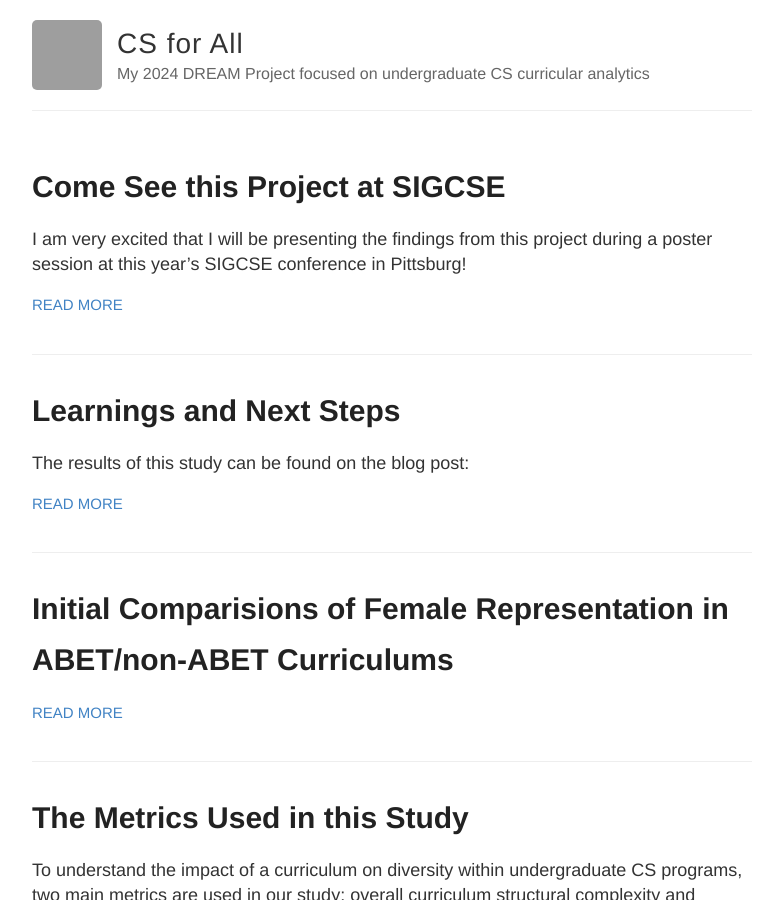
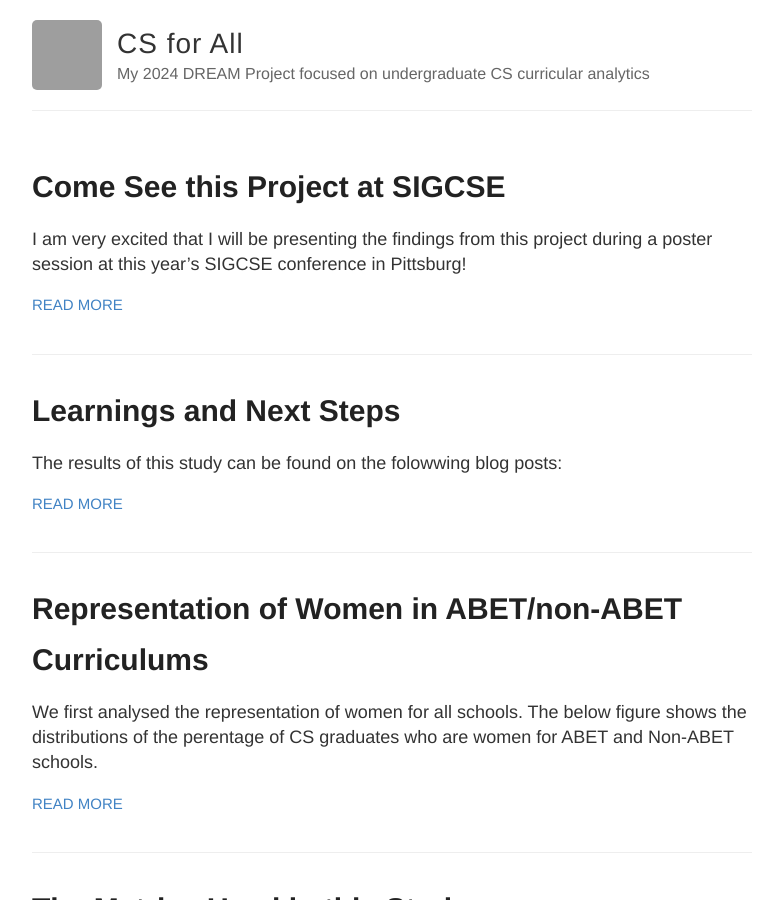
Before and after one commit to scolino/scolino.github.io, a Jekyll site: the page built from blog.html, in a window 1280 px wide and 900 px high. Shown: the whole window, without its empty margins (248-1031 px from the left). Built offline with Jekyll 4.4.1, drawn with Linux system fonts in a browser that asks for light colours; grey boxes are pictures that could not be loaded.

Commit message:
blog updates

```diff
--- a/_posts/2024-08-12-overall-comparisons.md
+++ /dev/null
@@ -1,4 +0,0 @@
----
-layout: post
-title: Initial Comparisions of Female Representation in ABET/non-ABET Curriculums
----
--- /dev/null
+++ b/_posts/2024-08-12-representation-comparisons.md
@@ -0,0 +1,14 @@
+---
+layout: post
+title: Representation of Women in ABET/non-ABET Curriculums
+---
+
+We first analysed the representation of women for all schools. The below figure shows the distributions of the perentage of CS graduates who are women for ABET and Non-ABET schools.
+
+[<img src="{{ site.baseurl }}/images/all_schools_female_representation.png" alt="complexity_map" style="width: 300px;"/>]({{ site.baseurl }}/)
+
+These differences in distributions become even more pronounced when looking at the "top" ABET and non-ABET programs. "Top" schools were determined by sorting the ABET and non-ABET schools based on percent women graduates and then selecting the first 20 schools in each category.  On average, for the "top" programs, 33% of students graduating with a CS major from non-ABET programs were women, whereas for ABET programs, 21% were women.
+
+[<img src="{{ site.baseurl }}/images/female_norm_top.png" alt="complexity_map" style="width: 300px;"/>]({{ site.baseurl }}/)
+
+By looking at the "top" schools, we can see that even the best of the best ABET schools in terms of representation of women still fall behind the non-ABET school with the greatest representation of women.
--- a/_posts/2024-10-11-learning-next-steps.md
+++ b/_posts/2024-10-11-learning-next-steps.md
@@ -3,9 +3,9 @@ layout: post
 title: Learnings and Next Steps
 ---
 
- The results of this study can be found on the blog post:
+ The results of this study can be found on the folowwing blog posts:
 
-[Initial Comparisions of Female Representation in ABET/non-ABET Curriculums](_posts/2024-08-12-overall-comparisons.md)
+[Comparisions of Female Representation in ABET/non-ABET Curriculums](_posts/2024-08-12-overall-comparisons.md)
 
  While the preliminary results of this study provide insight into the impact of ABET accredited curriculum on complexity and  representation of women, the study does not address why ABET accredited curriculum  tend to have higher complexity. I suspect that some of the increased complexity can be attributed to the math requirements of ABET accredidation.
 
```
